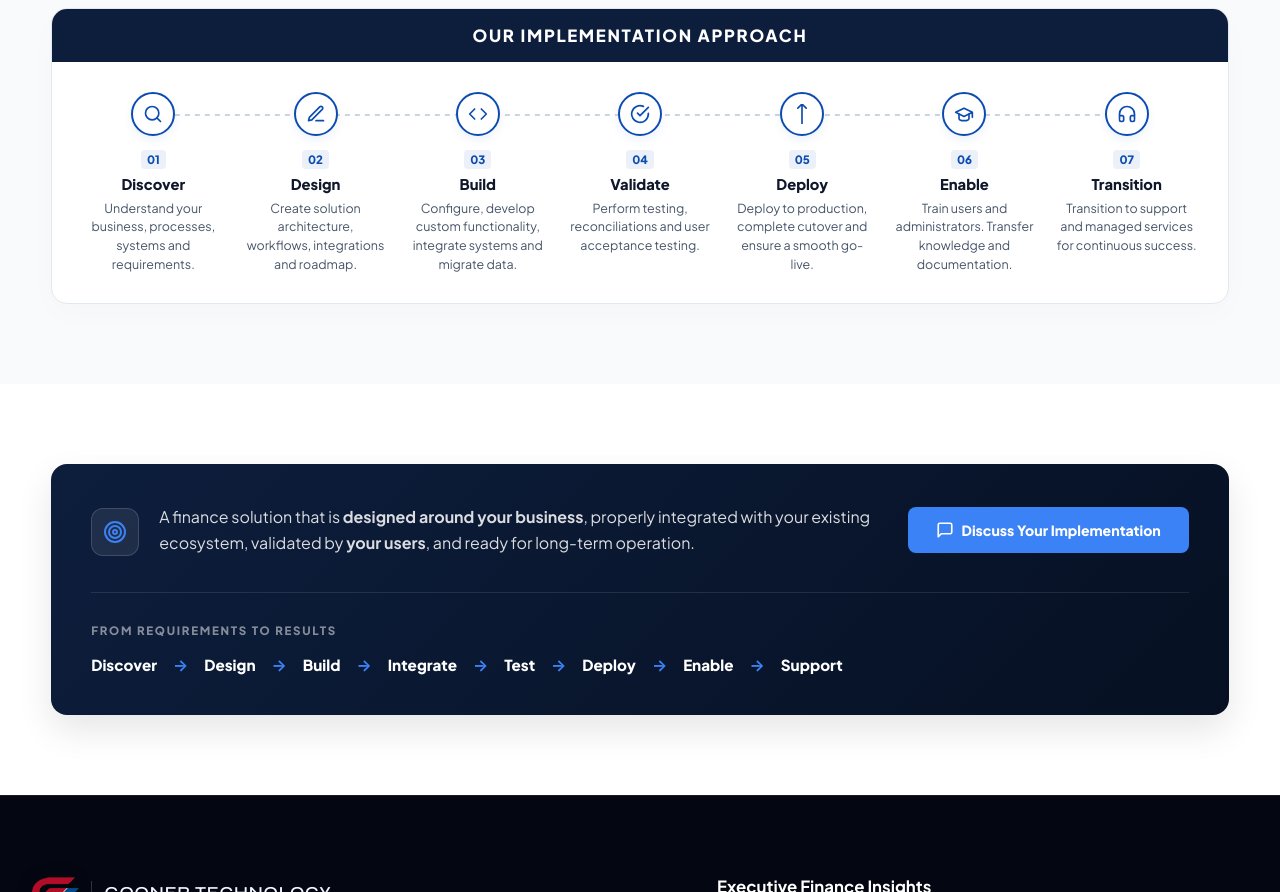
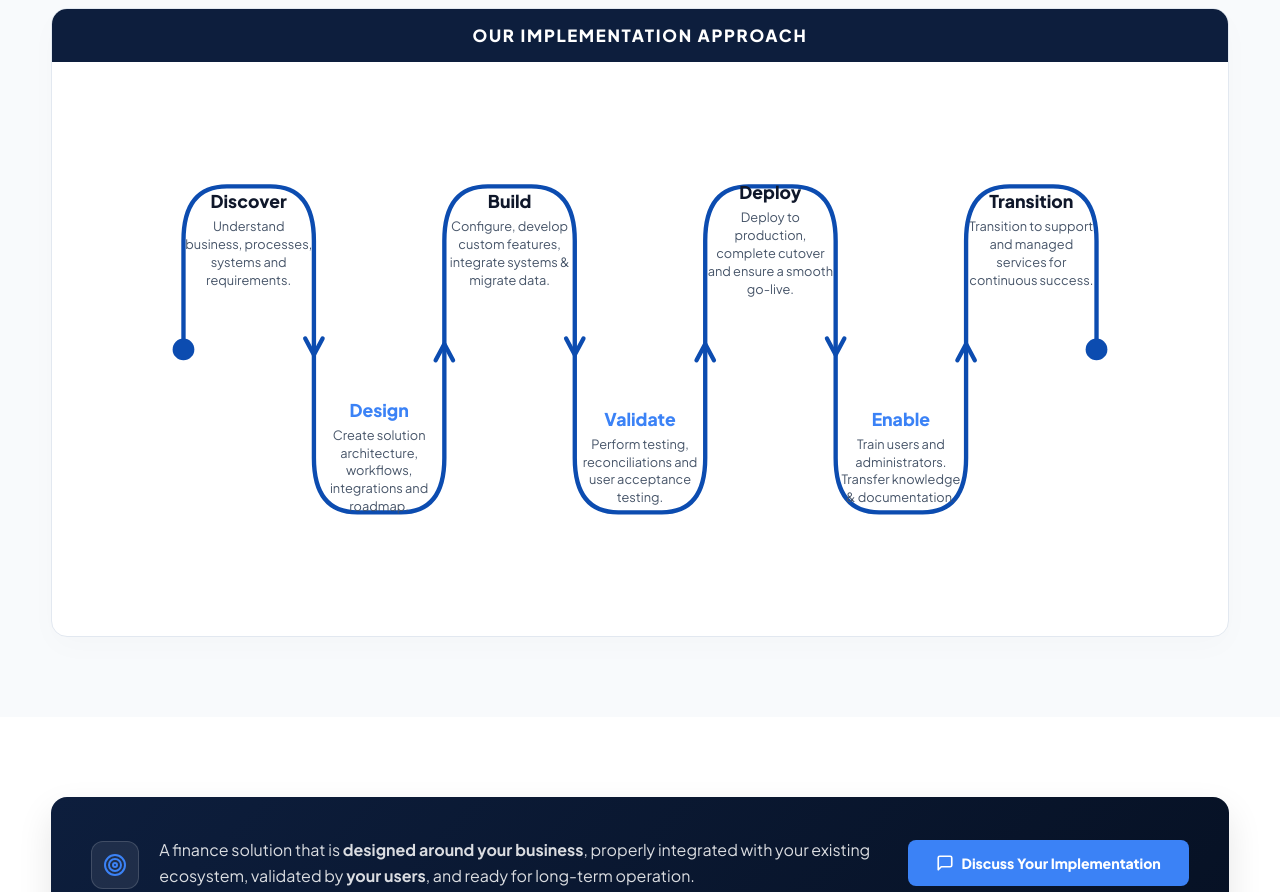
Before and after one commit to Harshit-1309/Gooner_tech, a React (Vite) app: page /services/implementation in a window 1280 px wide. Shown: the part 940-1832 px from the top of the page. Built offline with nearby package versions, Linux system fonts and the light colour scheme; the HTML template or start-up script is replaced by a standard one.

Commit message:
feat: Restructure approach section to lay out the original 7 steps in a vector serpentine timeline

```diff
--- a/src/pages/ImplementationServices.jsx
+++ b/src/pages/ImplementationServices.jsx
@@ -219,6 +219,83 @@ export default function ImplementationServices() {
               OUR IMPLEMENTATION APPROACH
             </div>
             <div className="impl-card__body">
+              {/* Desktop Serpentine Snake Timeline (7 steps) */}
+              <div className="impl-serpentine-desktop">
+                <div className="impl-serpentine__wrapper">
+                  <svg className="impl-serpentine__svg" viewBox="0 0 920 400" fill="none" xmlns="http://www.w3.org/2000/svg">
+                    {/* Serpentine Connecting Path (7 turns) */}
+                    <path
+                      d="M 40,200 L 40,100 Q 40,50 80,50 L 120,50 Q 160,50 160,100 L 160,300 Q 160,350 200,350 L 240,350 Q 280,350 280,300 L 280,100 Q 280,50 320,50 L 360,50 Q 400,50 400,100 L 400,300 Q 400,350 440,350 L 480,350 Q 520,350 520,300 L 520,100 Q 520,50 560,50 L 600,50 Q 640,50 640,100 L 640,300 Q 640,350 680,350 L 720,350 Q 760,350 760,300 L 760,100 Q 760,50 800,50 L 840,50 Q 880,50 880,100 L 880,200"
+                      stroke="#0c4cb0"
+                      strokeWidth="4"
+                      strokeLinecap="round"
+                    />
+
+                    {/* Start dot */}
+                    <circle cx="40" cy="200" r="10" fill="#0c4cb0" />
+
+                    {/* End dot */}
+                    <circle cx="880" cy="200" r="10" fill="#0c4cb0" />
+
+                    {/* Down arrow 1 */}
+                    <path d="M 152,190 L 160,205 L 168,190" stroke="#0c4cb0" strokeWidth="4" strokeLinecap="round" strokeLinejoin="round" />
+
+                    {/* Up arrow 1 */}
+                    <path d="M 272,210 L 280,195 L 288,210" stroke="#0c4cb0" strokeWidth="4" strokeLinecap="round" strokeLinejoin="round" />
+
+                    {/* Down arrow 2 */}
+                    <path d="M 392,190 L 400,205 L 408,190" stroke="#0c4cb0" strokeWidth="4" strokeLinecap="round" strokeLinejoin="round" />
+
+                    {/* Up arrow 2 */}
+                    <path d="M 512,210 L 520,195 L 528,210" stroke="#0c4cb0" strokeWidth="4" strokeLinecap="round" strokeLinejoin="round" />
+
+                    {/* Down arrow 3 */}
+                    <path d="M 632,190 L 640,205 L 648,190" stroke="#0c4cb0" strokeWidth="4" strokeLinecap="round" strokeLinejoin="round" />
+
+                    {/* Up arrow 3 */}
+                    <path d="M 752,210 L 760,195 L 768,210" stroke="#0c4cb0" strokeWidth="4" strokeLinecap="round" strokeLinejoin="round" />
+                  </svg>
+
+                  {/* Serpentine Step Details Overlays */}
+                  <div className="impl-serpentine__step impl-serpentine__step--discover">
+                    <h4 className="impl-serpentine__title">Discover</h4>
+                    <p className="impl-serpentine__desc">Understand business, processes, systems and requirements.</p>
+                  </div>
+
+                  <div className="impl-serpentine__step impl-serpentine__step--design">
+                    <h4 className="impl-serpentine__title">Design</h4>
+                    <p className="impl-serpentine__desc">Create solution architecture, workflows, integrations and roadmap.</p>
+                  </div>
+
+                  <div className="impl-serpentine__step impl-serpentine__step--build">
+                    <h4 className="impl-serpentine__title">Build</h4>
+                    <p className="impl-serpentine__desc">Configure, develop custom features, integrate systems & migrate data.</p>
+                  </div>
+
+                  <div className="impl-serpentine__step impl-serpentine__step--validate">
+                    <h4 className="impl-serpentine__title">Validate</h4>
+                    <p className="impl-serpentine__desc">Perform testing, reconciliations and user acceptance testing.</p>
+                  </div>
+
+                  <div className="impl-serpentine__step impl-serpentine__step--deploy">
+                    <h4 className="impl-serpentine__title">Deploy</h4>
+                    <p className="impl-serpentine__desc">Deploy to production, complete cutover and ensure a smooth go-live.</p>
+                  </div>
+
+                  <div className="impl-serpentine__step impl-serpentine__step--enable">
+                    <h4 className="impl-serpentine__title">Enable</h4>
+                    <p className="impl-serpentine__desc">Train users and administrators. Transfer knowledge & documentation.</p>
+                  </div>
+
+                  <div className="impl-serpentine__step impl-serpentine__step--transition">
+                    <h4 className="impl-serpentine__title">Transition</h4>
+                    <p className="impl-serpentine__desc">Transition to support and managed services for continuous success.</p>
+                  </div>
+                </div>
+              </div>
+
+              {/* Mobile Vertical Timeline */}
+              <div className="impl-serpentine-mobile">
                 <div className="impl-flow">
                   {implementationApproach.map((step) => (
                     <div key={step.title} className="impl-flow__step-wrap">
@@ -235,6 +312,7 @@ export default function ImplementationServices() {
                       </div>
                     </div>
                   ))}
+                </div>
               </div>
             </div>
           </div>
```
Also changed, not shown: src/index.css, 1 other file (tests, documents, lock files or other folders). Lines whose indentation alone changed are shown as unchanged.
